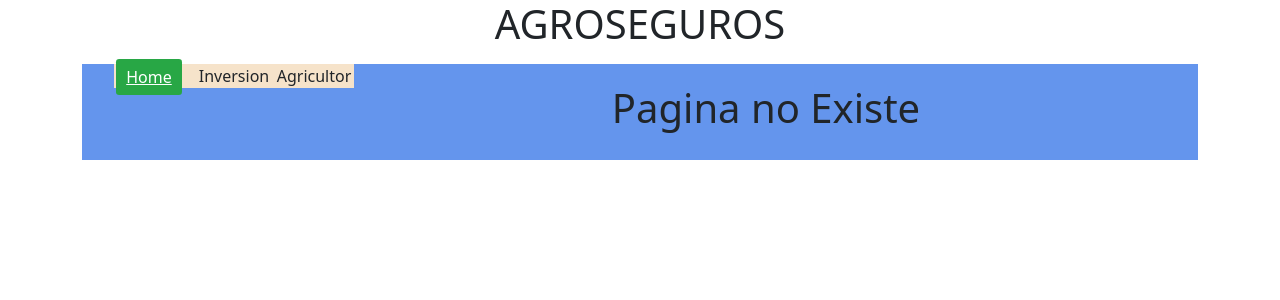
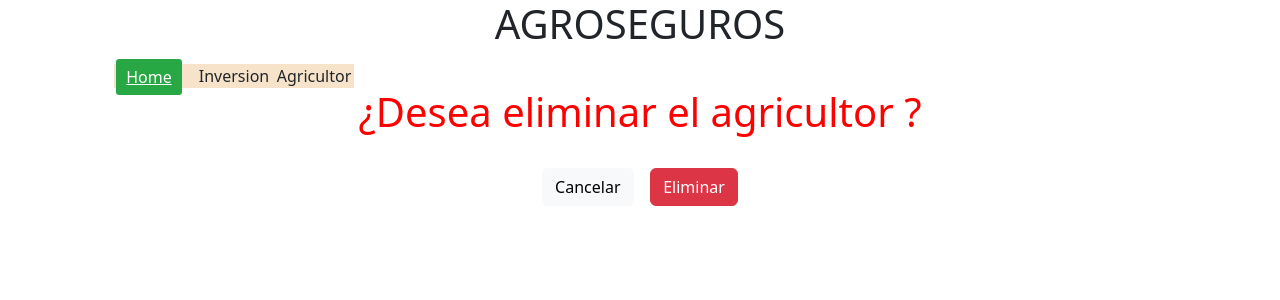
Before and after one commit to omyesithv/agroseguros, a React (Create React App) app in the folder Frontend/: page /borrarA/1 in a window 1280 px wide. Shown: the top 300 px of the page. Built offline with nearby package versions, Linux system fonts and the light colour scheme.

Commit message:
se inicia borrar agricultor

```diff
--- a/Frontend/src/componentes/Menu.js
+++ b/Frontend/src/componentes/Menu.js
@@ -7,6 +7,7 @@ import Home from "../paginas/Home";
 import Nofound from "../paginas/Nofound";
 import CrearAgro from "../paginas/Crear-Agricultor";
 import ListaAgro from "../paginas/listaAgricultor";
+import BorrarAgricultor from  "../paginas/borrarAgricultor";
 import { Container, Row, Col } from "react-bootstrap";
 
  const Menu=() =>{
@@ -19,6 +20,8 @@ import { Container, Row, Col } from "react-bootstrap";
             <Route path="inversion" element={<Inversion />} />
             <Route path="Crear" element={<CrearAgro />} />
             <Route path="Agricultor" element={<ListaAgro />} />
+            <Route exact path="borrarA/:id" element={<BorrarAgricultor />} />
+
             <Route path="/" element={<Home />} />
             <Route path="*" element={<Nofound />} />
           </Route>
--- /dev/null
+++ b/Frontend/src/paginas/borrarAgricultor.js
@@ -0,0 +1,31 @@
+import React, { Component } from 'react';
+import axios from 'axios';
+//import Global from './../../Global';
+import { Navigate, NavLink } from 'react-router-dom';
+
+export default class borrarAgricultor extends Component {
+
+    state = { status: false };
+
+    eliminarAgricultor = () => {
+        //var request = "/agricultor/" + this.props.id;
+        var url = 'http://localhost:4000/agricultor/' + this.props._id;
+        axios.delete(url).then(res => {console.log(url)
+            this.setState({ status: true });
+        });
+    }
+
+    render() {
+        if(this.state.status === true){
+            return <Navigate to="/Agricultor" />
+        }
+        return (
+            <div>
+                <br />
+                <h1 style={{color: "red"}}>¿Desea eliminar el agricultor {this.props.id}?</h1><br />
+                <NavLink to="/Agricultor" className="btn btn-light">Cancelar</NavLink>&nbsp;&nbsp;&nbsp;&nbsp;
+                <button onClick={this.eliminarAgricultor} className="btn btn-danger">Eliminar</button>
+            </div>
+        )
+    }
+}
--- a/Frontend/src/paginas/listaAgricultor.js
+++ b/Frontend/src/paginas/listaAgricultor.js
@@ -41,6 +41,7 @@ componentDidMount = () => {
           <Table striped bordered hover>
             <thead>
             <tr>
+              <th>ID</th>
               <th>Nombres</th>
               <th>Apellidos</th>
               <th>Correo</th>
@@ -55,14 +56,15 @@ componentDidMount = () => {
                   this.state.agricultores.map((agricultor, i) => {
                       return(
                         <tr key={i}>
+                          <td>{agricultor._id}</td>
                           <td>{agricultor.nombres}</td>
                           <td>{agricultor.apellidos}</td>
                           <td>{agricultor.correo}</td>
                           <td>{agricultor.agremiacion}</td>
                           <td>{agricultor.matriculai}</td>
                           <td>{agricultor.rut}</td>
-                          <td><Link to={"/update/" + agricultor.correo}>Modificar</Link></td>
-                          <td><Link to={"/delete/" + agricultor.correo}>Eliminar</Link></td>
+                          <td><Link to={"/update/" + agricultor._id}>Modificar</Link></td>
+                          <td><Link to={"/borrarA/" + agricultor.correo}>Eliminar</Link></td>
                         </tr>
                       );
                   })
```
